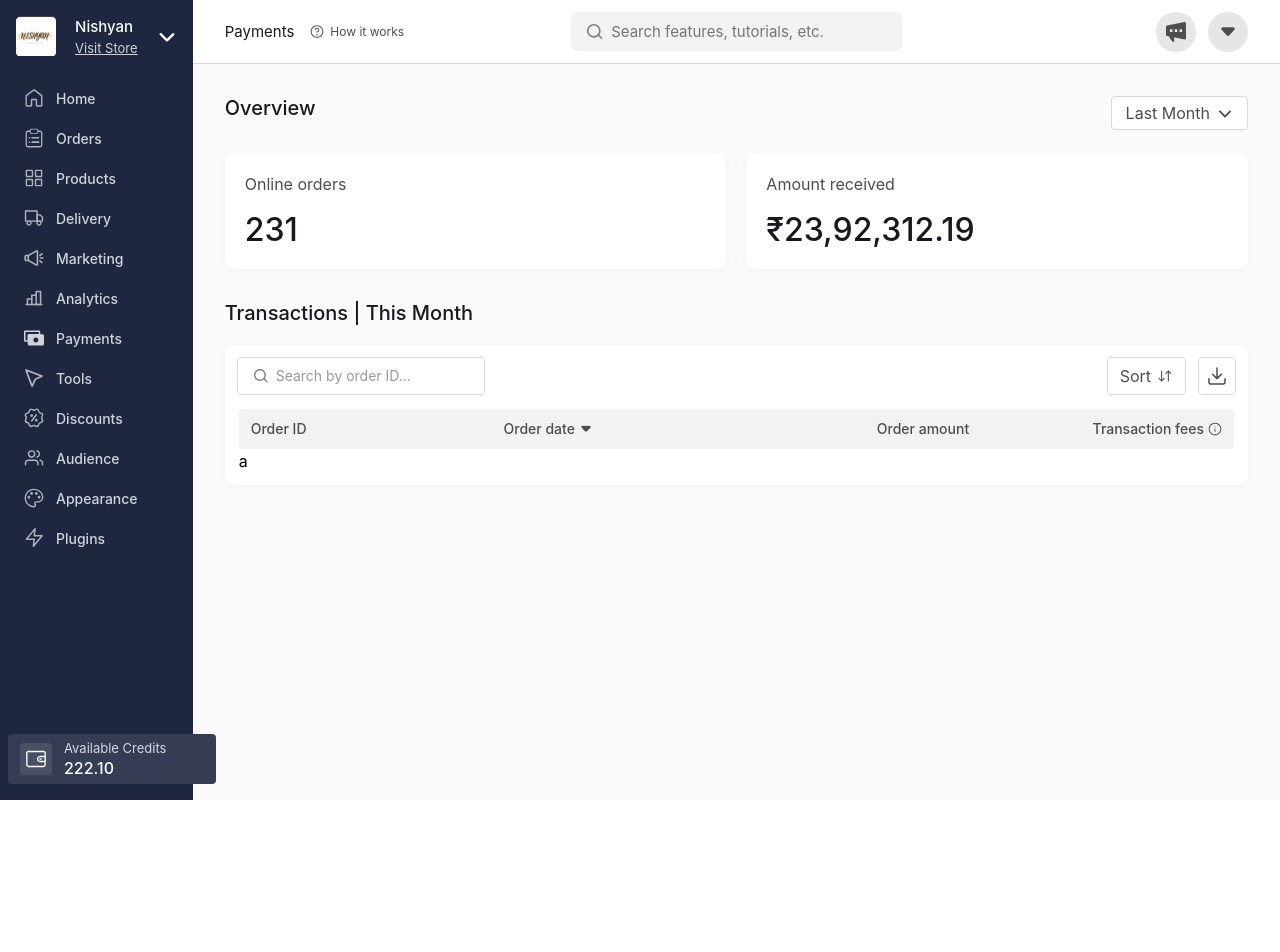
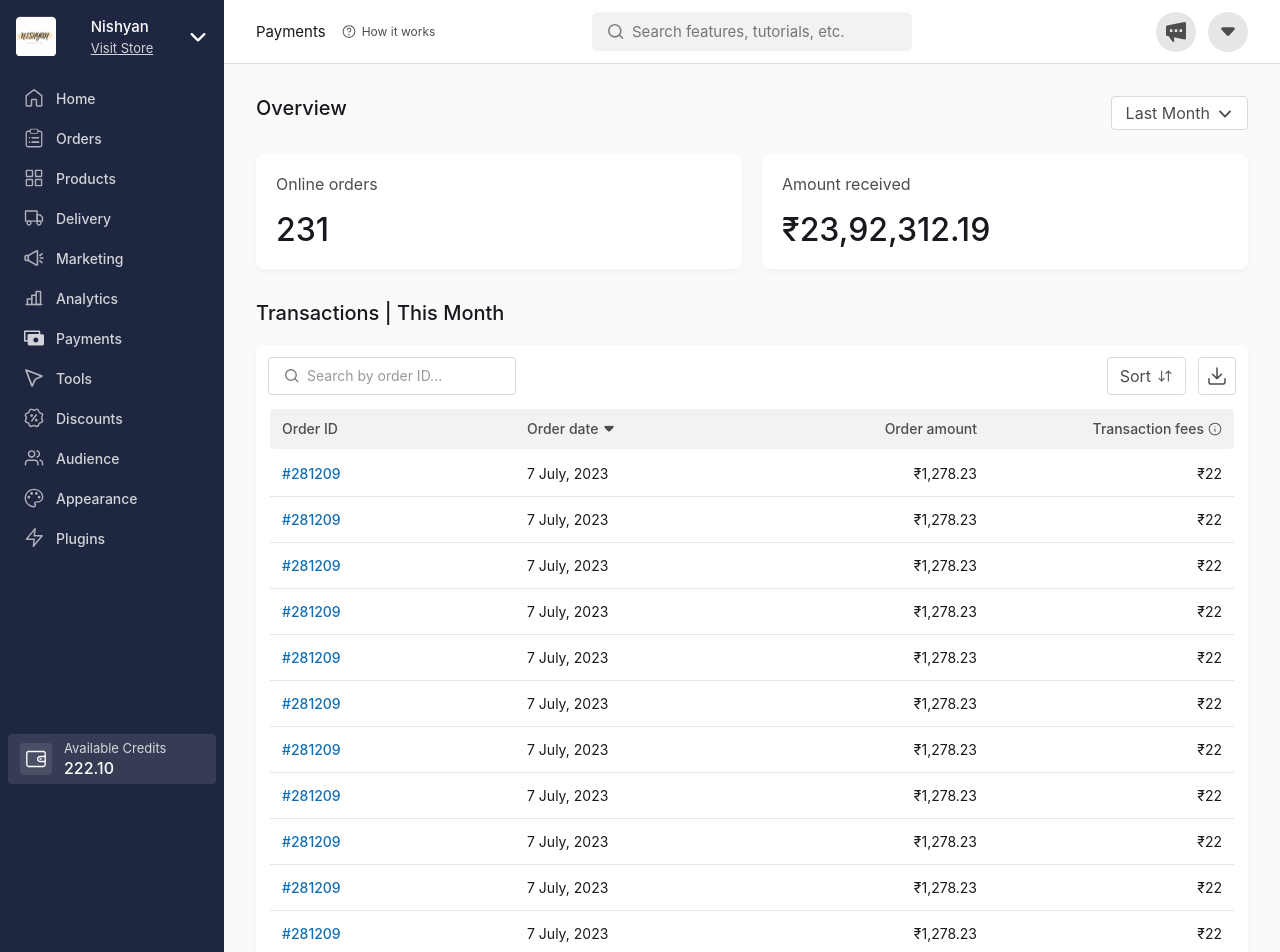
Before and after one commit to mritunjaysaha/dashboard, a React (Vite) app: page / in a window 1280 px wide. Shown: the top 952 px of the page. Before the commit the page ends 800 px from the top, so only its background shows below. Built offline with nearby package versions, Linux system fonts and the light colour scheme.

Commit message:
feat: added transactions table body

```diff
--- a/src/Components/TransactionsTable/TransactionsTable.jsx
+++ b/src/Components/TransactionsTable/TransactionsTable.jsx
@@ -1,3 +1,4 @@
+import { TransactionsTableBody } from "../TransactionsTableBody/TransactionsTableBody";
 import { TransactionsTableHead } from "../TransactionsTableHead/TransactionsTableHead";
 import { TransactionsTableHeader } from "../TransactionsTableHeader/TransactionsTableHeader";
 import styles from "./transactionsTable.module.scss";
@@ -8,7 +9,7 @@ export const TransactionsTable = () => {
             <TransactionsTableHeader />
             <table>
                 <TransactionsTableHead />
-                <p>a</p>
+                <TransactionsTableBody />
             </table>
         </div>
     );
--- /dev/null
+++ b/src/Components/TransactionsTableBody/TransactionsTableBody.jsx
@@ -0,0 +1,16 @@
+import styles from "./transactionsTableBody.module.scss";
+
+export const TransactionsTableBody = () => {
+    return (
+        <tbody className={styles.table_body}>
+            {[...new Array(19)].map((_, index) => (
+                <tr key={index} className={styles.table_body_tr}>
+                    <td className={styles.table_body_td}>#281209</td>
+                    <td className={styles.table_body_td}>7 July, 2023</td>
+                    <td className={styles.table_body_td}>₹1,278.23</td>
+                    <td className={styles.table_body_td}>₹22</td>
+                </tr>
+            ))}
+        </tbody>
+    );
+};
--- /dev/null
+++ b/src/Components/TransactionsTableBody/transactionsTableBody.module.scss
@@ -0,0 +1,47 @@
+.table_body {
+    display: flex;
+    flex-direction: column;
+
+    width: 100%;
+
+    height: 100%;
+
+    overflow-x: hidden;
+
+    .table_body_tr {
+        display: flex;
+        align-items: center;
+        gap: 4rem;
+
+        background: rgba(255, 255, 255, 1);
+        border-bottom: 1px solid rgba(230, 230, 230, 1);
+
+        padding: 1.4rem 1.2rem;
+
+        .table_body_td {
+            display: flex;
+            align-items: center;
+            justify-content: center;
+
+            width: 100%;
+
+            color: #1a181e;
+            font-size: 1.4rem;
+            font-weight: 400;
+
+            &:first-of-type {
+                color: #146eb4;
+                font-weight: 500;
+            }
+            &:first-of-type,
+            &:nth-child(2) {
+                justify-content: flex-start;
+            }
+
+            &:last-of-type,
+            &:nth-child(3) {
+                justify-content: flex-end;
+            }
+        }
+    }
+}
--- a/src/Components/TransactionsTableHead/transactionsTableHead.module.scss
+++ b/src/Components/TransactionsTableHead/transactionsTableHead.module.scss
@@ -12,7 +12,6 @@
         padding: 1rem 1.2rem;
 
         width: 100%;
-    }
 
         .table_head_th {
             position: relative;
@@ -68,3 +67,4 @@
             }
         }
     }
+}
--- a/src/app.module.scss
+++ b/src/app.module.scss
@@ -4,7 +4,7 @@
     .app_main {
         display: flex;
         flex-direction: column;
-        width: 100%;
+        width: calc(100vw - 22.4rem);
     }
 
     .app_main_section {
--- a/src/index.scss
+++ b/src/index.scss
@@ -40,4 +40,6 @@ body {
     min-height: 100vh;
 
     font-size: 1.6rem;
+
+    overflow-x: hidden;
 }
```
Lines whose indentation alone changed are shown as unchanged.
